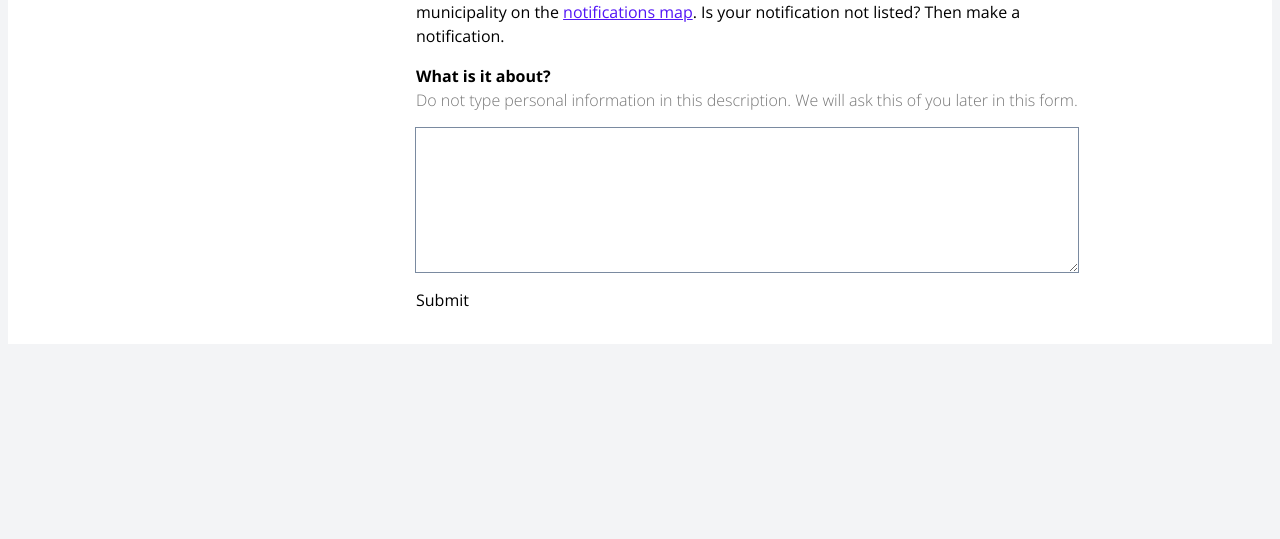
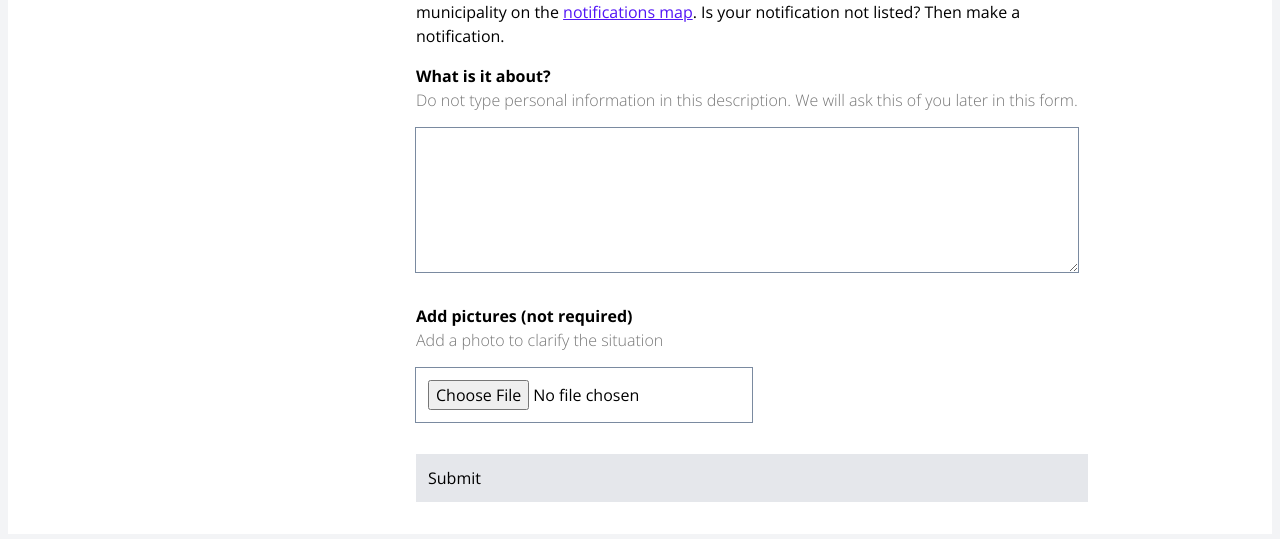
Before and after one commit to delta10/signalen-frontend-wcag, a Next.js app: page /en/incident in a window 1280 px wide. Shown: the part 352-891 px from the top of the page. Before the commit the page ends 800 px from the top, so only its background shows below. Built offline with nearby package versions, Linux system fonts and the light colour scheme; no server answers; what axios-retry would draw is missing.

Commit message:
Add files PoC input, translations for file input and FormFooter Component

```diff
--- a/src/app/[locale]/incident/components/IncidentDescriptionForm.tsx
+++ b/src/app/[locale]/incident/components/IncidentDescriptionForm.tsx
@@ -14,12 +14,15 @@ import { useForm } from 'react-hook-form'
 import { zodResolver } from '@hookform/resolvers/zod'
 import { useTranslations } from 'next-intl'
 import { Textarea } from '@/components/ui/TextArea'
+import { Input } from '@/components/ui/Input'
+import { IncidentFormFooter } from '@/app/[locale]/incident/components/IncidentFormFooter'
 
 export const IncidentDescriptionForm = () => {
   const t = useTranslations('describe-report.form')
 
   const incidentDescriptionFormSchema = z.object({
     description: z.string().min(1, t('errors.textarea_required')),
+    files: z.any(),
   })
 
   const form = useForm<z.infer<typeof incidentDescriptionFormSchema>>({
@@ -37,7 +40,7 @@ export const IncidentDescriptionForm = () => {
     <Form {...form}>
       <form
         onSubmit={form.handleSubmit(onSubmit)}
-        className="flex flex-col gap-4 items-start"
+        className="flex flex-col gap-8 items-start"
       >
         <FormField
           name={'description'}
@@ -57,7 +60,27 @@ export const IncidentDescriptionForm = () => {
             </FormItem>
           )}
         />
-        <button type="submit">{t('describe_submit')}</button>
+        <FormField
+          name={'files'}
+          control={form.control}
+          render={({ field, formState: { errors } }) => (
+            <FormItem>
+              <div>
+                <FormLabel>{t('describe_upload_heading')}</FormLabel>
+                <FormDescription>
+                  {t('describe_upload_description')}
+                </FormDescription>
+                <FormMessage />
+              </div>
+              <FormControl>
+                <Input type="file" />
+              </FormControl>
+            </FormItem>
+          )}
+        />
+        <IncidentFormFooter>
+          <button type="submit">{t('describe_submit')}</button>
+        </IncidentFormFooter>
       </form>
     </Form>
   )
--- /dev/null
+++ b/src/app/[locale]/incident/components/IncidentFormFooter.tsx
@@ -0,0 +1,9 @@
+import React from 'react'
+
+type IncidentFormFooterProps = {} & React.HTMLAttributes<HTMLDivElement>
+
+const IncidentFormFooter = ({ children }: IncidentFormFooterProps) => {
+  return <div className="bg-gray-200 w-full p-3">{children}</div>
+}
+
+export { IncidentFormFooter }
--- a/translations/en.json
+++ b/translations/en.json
@@ -8,6 +8,8 @@
     "form": {
       "describe_textarea_heading": "What is it about?",
       "describe_textarea_description": "Do not type personal information in this description. We will ask this of you later in this form.",
+      "describe_upload_heading": "Add pictures (not required)",
+      "describe_upload_description": "Add a photo to clarify the situation",
       "describe_submit": "Submit",
       "errors": {
         "textarea_required": "This is a required field"
--- a/translations/nl.json
+++ b/translations/nl.json
@@ -8,6 +8,8 @@
     "form": {
       "describe_textarea_heading": "Waar gaat het om?",
       "describe_textarea_description": "Typ geen persoonsgegevens in deze omschrijving. We vragen dit later in dit formulier aan u.",
+      "describe_upload_heading": "Foto's toevoegen (niet verplicht)",
+      "describe_upload_description": "Voeg een foto toe om de situatie te verduidelijken",
       "describe_submit": "Verstuur",
       "errors": {
         "textarea_required": "Dit is een verplicht veld"
```
Also changed, not shown: src/app/[locale]/incident/page.tsx (+12 -0 lines).
